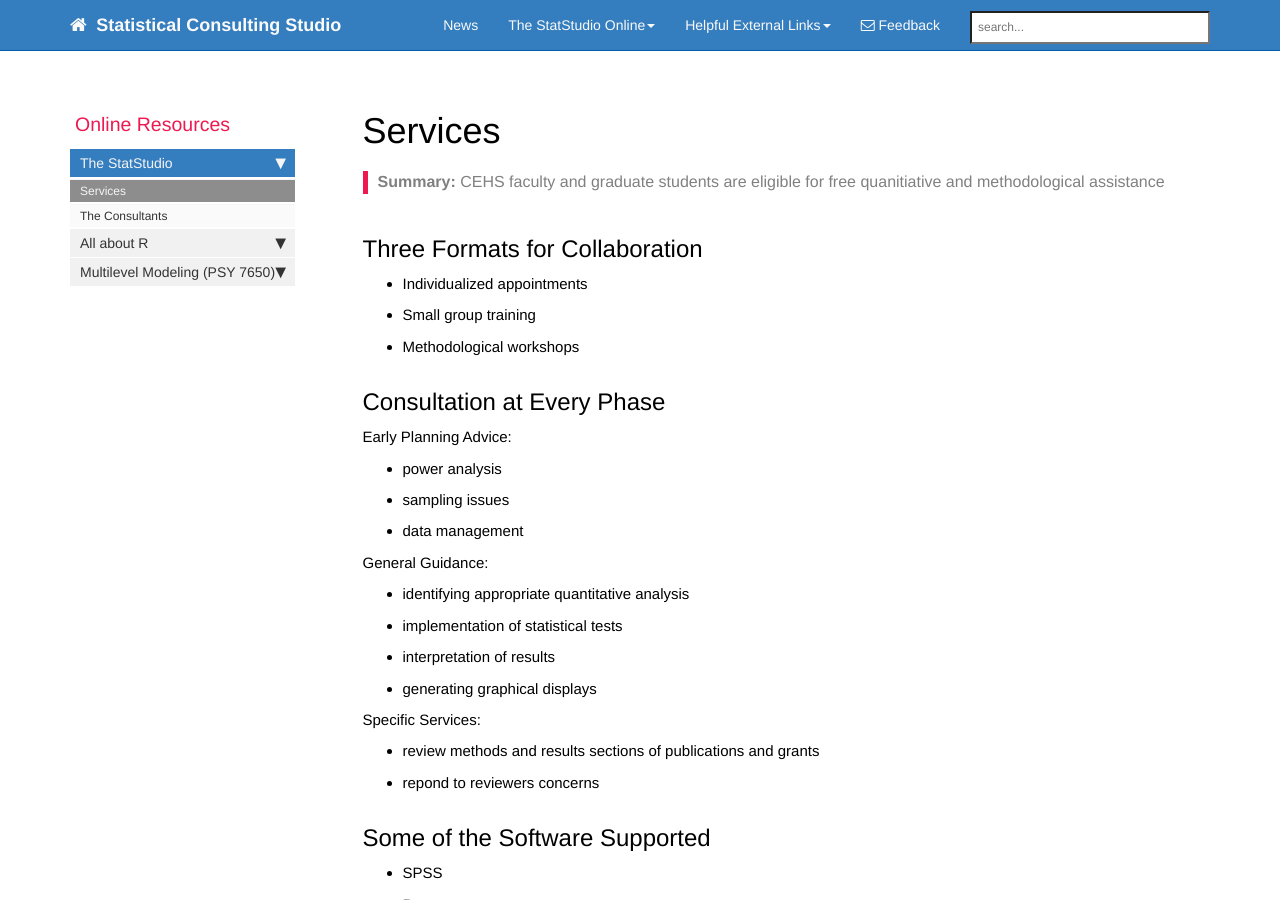
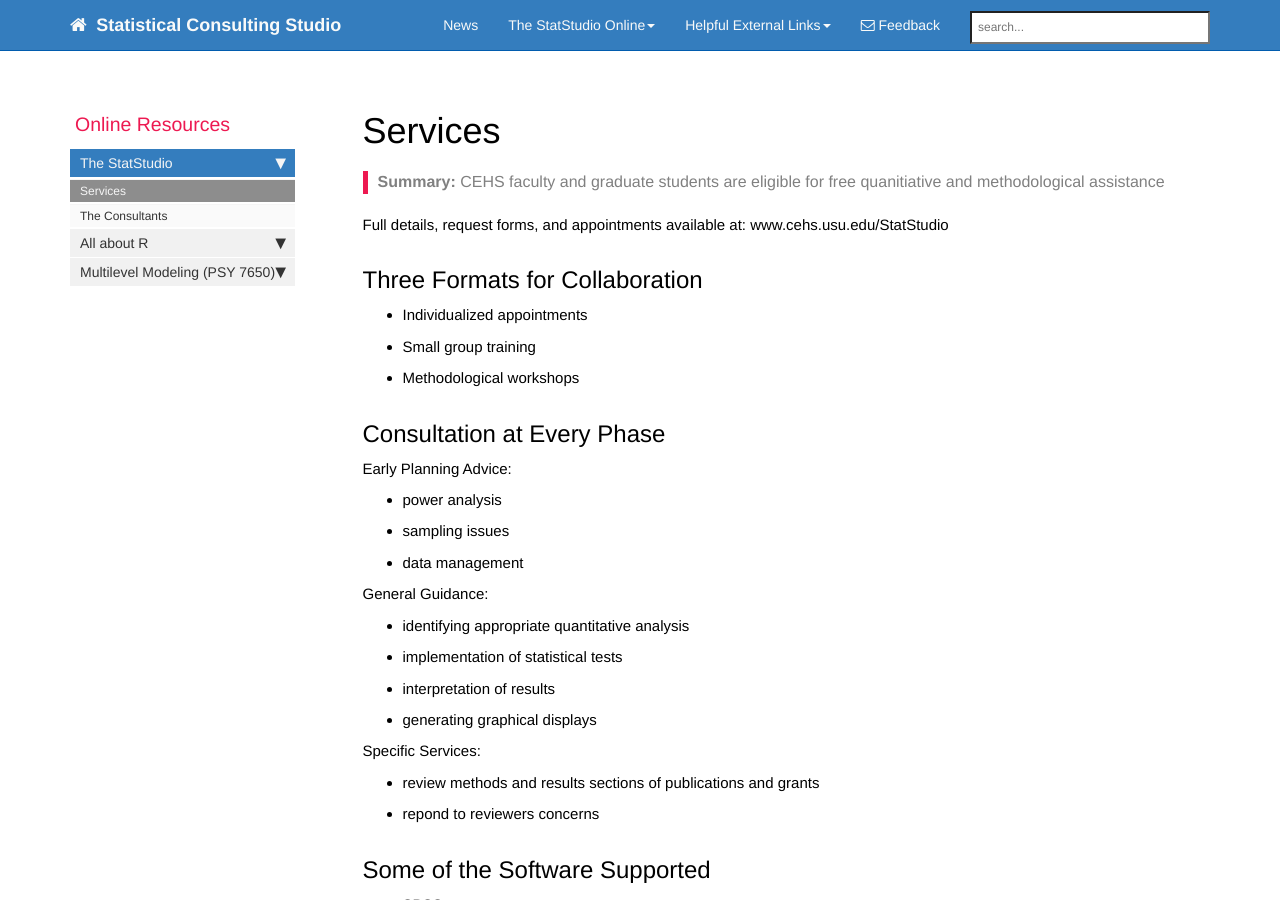
Before and after one commit to USUstatstudio/blog, a Jekyll site: the page built from pages/services.md, in a window 1280 px wide and 900 px high. Built offline with Jekyll 4.4.1, drawn with Linux system fonts in a browser that asks for light colours; nearby versions of some CDN libraries; comment, search, counter and statistics services are not loaded.

Commit message:
Update services.md

```diff
--- a/pages/services.md
+++ b/pages/services.md
@@ -9,6 +9,9 @@ toc: false
 permalink: services.html
 folder: StatStudio
 ---
+
+Full details, request forms, and appointments available at:
+www.cehs.usu.edu/StatStudio
 
 ## Three Formats for Collaboration
 
```
